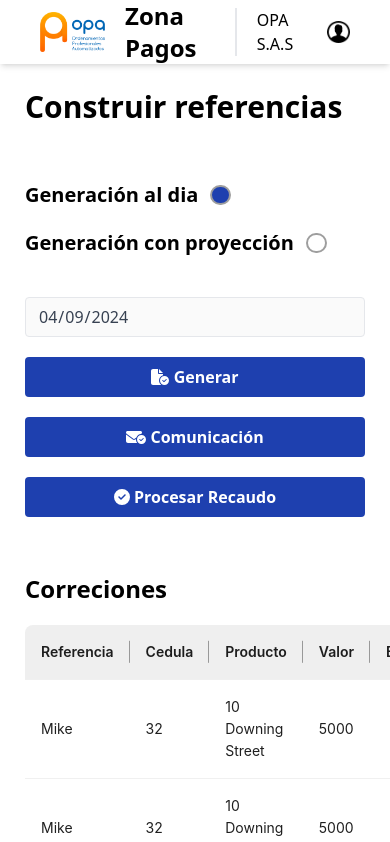
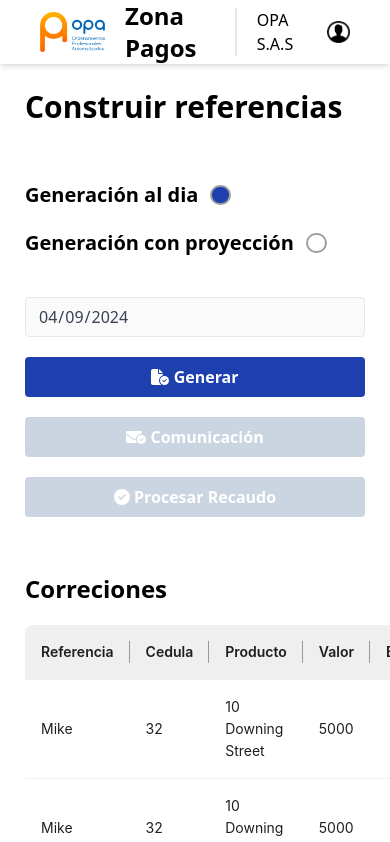
Before and after one commit to sql-programador-39/Zona-Pagos, a React (Vite) app: page /recaudo in a window 390 px wide. Shown: the top 842 px of the page. Built offline with nearby package versions, Linux system fonts and the light colour scheme.

Commit message:
mas cosas responsive

```diff
--- a/src/pages/Collection/Collection.jsx
+++ b/src/pages/Collection/Collection.jsx
@@ -84,18 +84,18 @@ const Collection = () => {
             <div className="grid grid-cols-1 sm:grid-cols-3 gap-5">
               <button
                 type="button"
-                className="bg-blue-800 text-white font-bold px-2 py-2 rounded hover:bg-blue-700 focus:outline-none focus:shadow-outline xl:w-3/4 w-full"
+                className={`${ style.button } xl:w-3/4 w-full`}
                 onClick={handleClickedGenerate}
               ><FontAwesomeIcon icon={faFileCircleCheck} /> Generar</button>
 
               <button
-                className={ buttonGenerate ? "bg-blue-800 text-white font-bold px-2 py-2 rounded hover:bg-blue-700 focus:outline-none focus:shadow-outline w-3/4"  : "bg-blue-800 text-white font-bold px-2 py-2 rounded hover:bg-blue-700 focus:outline-none focus:shadow-outline xl:w-3/4 w-full" } // Si buttonGenerate es true, entonces style.button, sino style.buttonDisabled
+                className={ buttonGenerate ? `${ style.button } xl:w-3/4 w-full` : `${ style.buttonDisabled } xl:w-3/4 w-full` }
                 disabled={!buttonGenerate} // Deshabilitar si !buttonGenerate (es decir, buttonGenerate es false)
                 onClick={handleClickedComunication}
               ><FontAwesomeIcon icon={faEnvelopeCircleCheck} /> Comunicación</button>
 
               <button
-                className={ buttonGenerate ? "bg-blue-800 text-white font-bold px-2 py-2 rounded hover:bg-blue-700 focus:outline-none focus:shadow-outline w-3/4"  : "bg-blue-800 text-white font-bold px-2 py-2 rounded hover:bg-blue-700 focus:outline-none focus:shadow-outline xl:w-3/4 w-full" } // Si buttonGenerate es true, entonces style.button, sino style.buttonDisabled
+                className={ buttonGenerate ? `${ style.button } xl:w-3/4 w-full`  : `${ style.buttonDisabled } xl:w-3/4 w-full` }
                 disabled={!buttonGenerate} // Deshabilitar si !buttonGenerate (es decir, buttonGenerate es false)
                 onClick={handleClickedProcess}
               ><FontAwesomeIcon icon={faCircleCheck} /> Procesar Recaudo</button>
@@ -115,7 +115,7 @@ const Collection = () => {
 
         <div className="flex justify-end mt-5">
           <button
-            className={ style.button }
+            className={`${ style.button } w-1/2 sm:w-1/4`}
             onClick={handleClickedUpdate}
           ><FontAwesomeIcon icon={faClipboardCheck} /> Actualizar</button>
         </div>
--- a/src/pages/Config/Config.jsx
+++ b/src/pages/Config/Config.jsx
@@ -103,7 +103,7 @@ const Config = () => {
 
             <button
               type="submit"
-              className="bg-blue-800 text-white font-bold px-2 py-2 rounded hover:bg-blue-700 focus:outline-none focus:shadow-outline w-3/4 lg:w-full mx-auto lg:m-0 gl:w-1/3"
+              className={`${ style.button } w-3/4 lg:w-full mx-auto lg:m-0 gl:w-1/3` }
               onClick={handleSubmitConfig}
             ><FontAwesomeIcon icon={faCircleCheck} /> Aplicar configuración</button>
 
@@ -157,7 +157,7 @@ const Config = () => {
                 />
                 <button
                   type="submit"
-                  className="bg-blue-800 text-white font-bold px-2 py-2 rounded hover:bg-blue-700 focus:outline-none focus:shadow-outline"
+                  className={ style.button }
                   onClick={handleSubmitFilter}
                   ><FontAwesomeIcon icon={faCircleCheck} /> Aplicar filtros</button>
 
--- a/src/pages/Config/styleConfig.js
+++ b/src/pages/Config/styleConfig.js
@@ -2,6 +2,6 @@ export const style = {
   h1: "text-3xl font-bold",
   label: "font-bold text-xl",
   input: "border rounded py-2 px-3 text-gray-700 leading-tight focus:outline-none focus:shadow-outline",
-  button: "bg-blue-800 text-white font-bold px-2 py-2 rounded w-1/4 hover:bg-blue-700 focus:outline-none focus:shadow-outline",
-  buttonDisabled: "bg-slate-300 text-white font-bold px-2 py-2 rounded w-1/4 cursor-not-allowed",
+  button: "bg-blue-800 text-white font-bold px-2 py-2 rounded hover:bg-blue-700 focus:outline-none focus:shadow-outline",
+  buttonDisabled: "bg-slate-300 text-white font-bold px-2 py-2 rounded cursor-not-allowed",
 }
```
